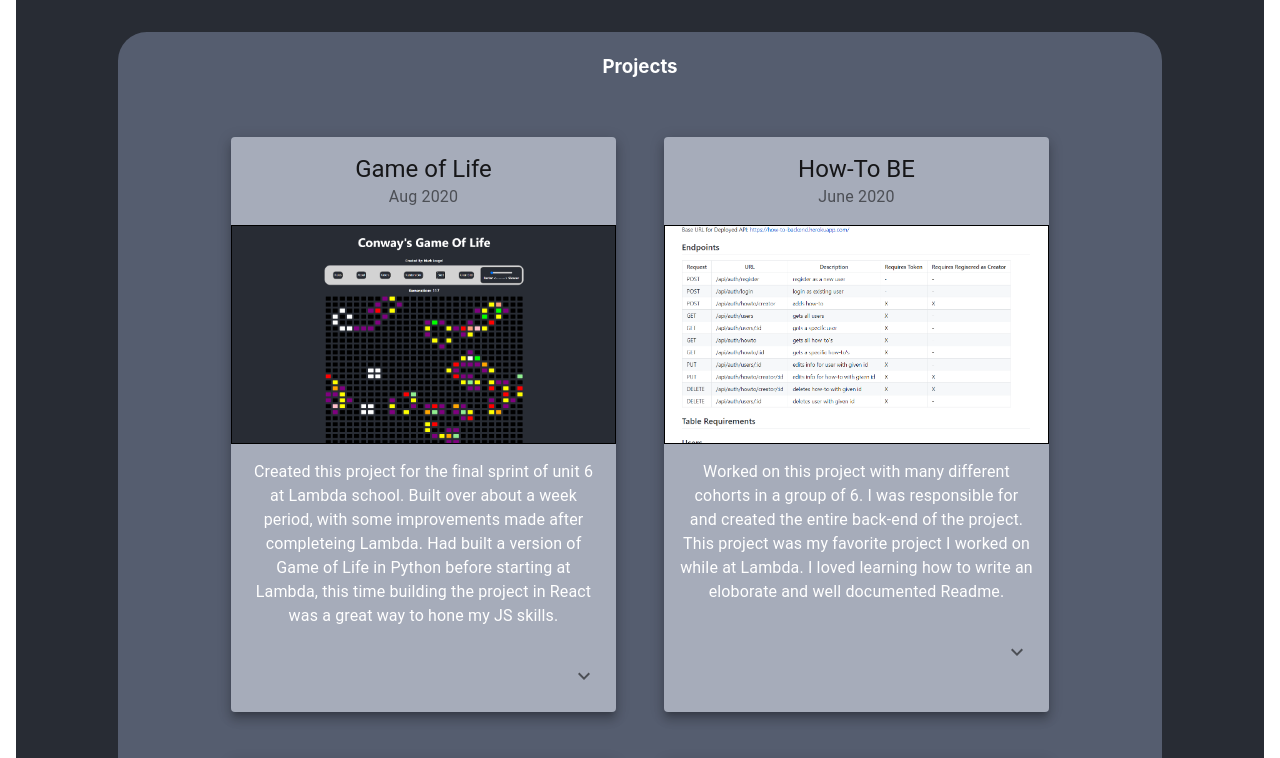
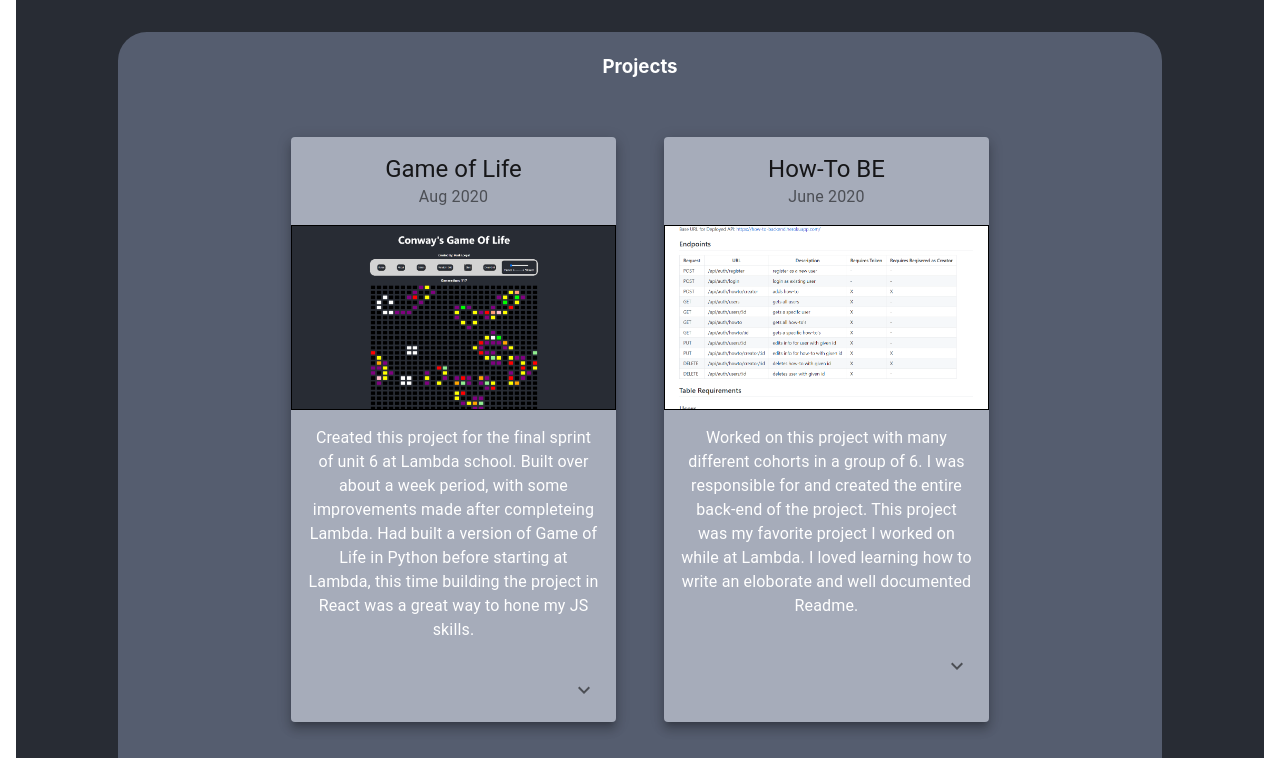
Before and after one commit to meloegel/portfolio, a React (Create React App) app: page / in a window 1280 px wide. Shown: the part 1300-2058 px from the top of the page. Built offline with nearby package versions, Linux system fonts and the light colour scheme.

Commit message:
projects card fix

```diff
--- a/src/styles/sass/projects.scss
+++ b/src/styles/sass/projects.scss
@@ -32,14 +32,12 @@
   padding: 1rem;
   text-align: center;
 }
-.projectPic {
-  width: 185vh;
-}
+
 .cardLink {
   color: white;
 }
 .projectCard {
-  width: 385px;
-  min-height: 575px;
+  width: 325px;
+  min-height: 585px;
   background-color: #a6acba;
 }
```
